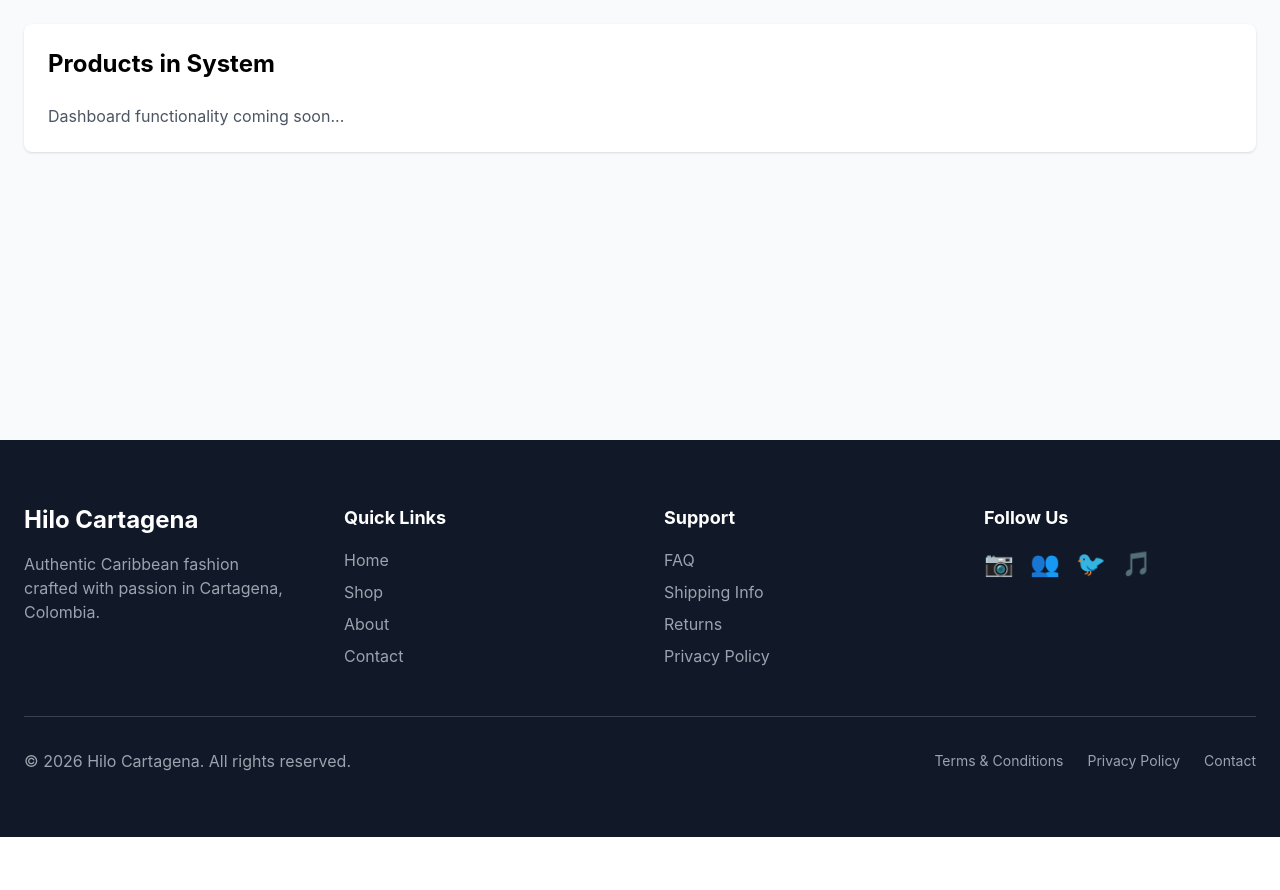
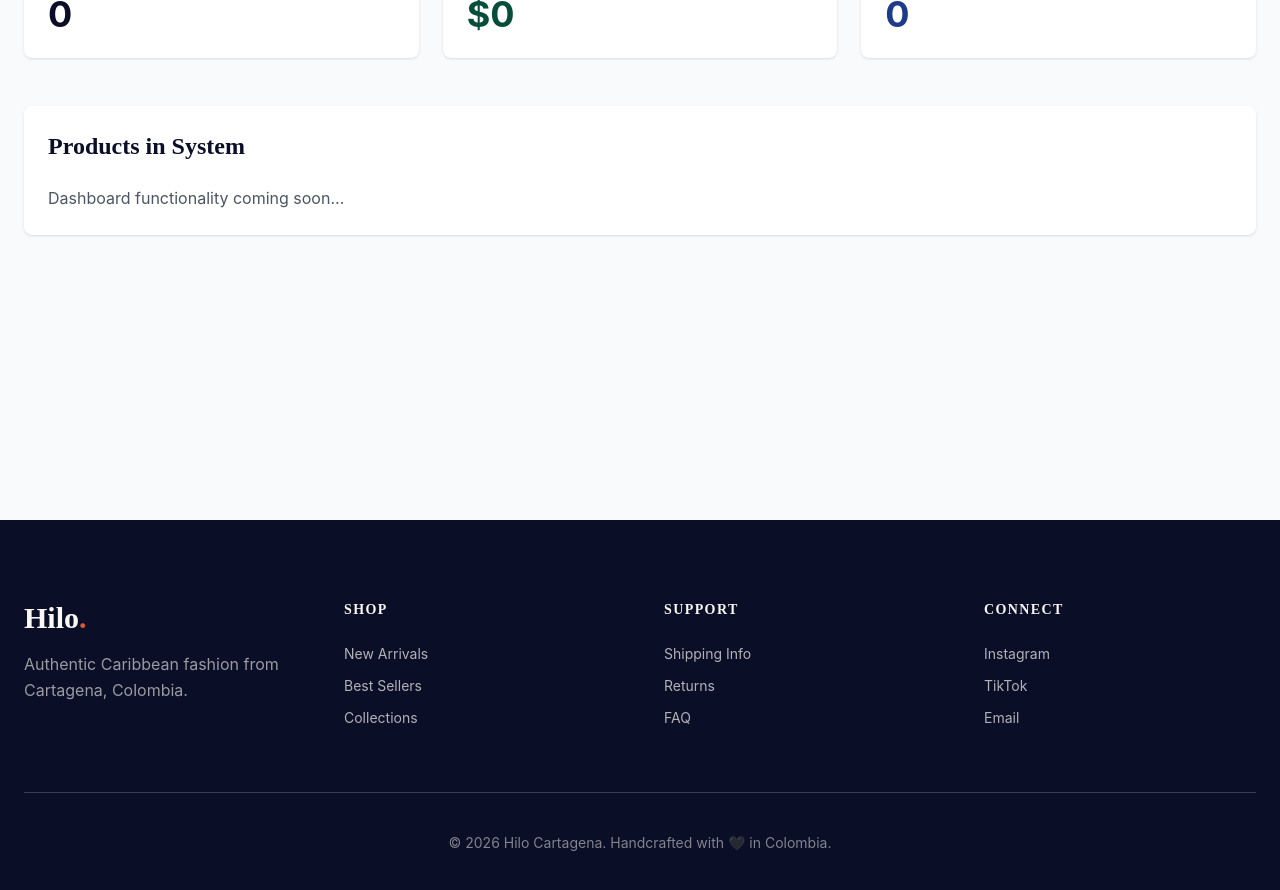
Before and after one commit to CrisOrtizz/hilo-cartagena, a React (Vite) app: page /admin in a window 1280 px wide. Shown: the part 360-1250 px from the top of the page. Before the commit the page ends 1197 px from the top, so only its background shows below. Built offline with nearby package versions, Linux system fonts and the light colour scheme.

Commit message:
design: premium redesign - + quality with google fonts, dark theme, animations, and new sections (why hilo, testimonials, newsletter)

```diff
--- a/src/App.tsx
+++ b/src/App.tsx
@@ -13,12 +13,14 @@ export default function App() {
     <CartProvider>
       <Router>
         <Navigation />
+        <main className="pt-20">
           <Routes>
             <Route path="/" element={<Home />} />
             <Route path="/shop" element={<Shop />} />
             <Route path="/cart" element={<CartPage />} />
             <Route path="/admin" element={<AdminDashboard />} />
           </Routes>
+        </main>
         <Footer />
       </Router>
     </CartProvider>
--- a/src/components/Footer.tsx
+++ b/src/components/Footer.tsx
@@ -1,103 +1,72 @@
+import { Link } from 'react-router-dom';
+import { motion } from 'framer-motion';
+
 export default function Footer() {
   return (
-    <footer className="bg-gray-900 text-white">
-      <div className="max-w-7xl mx-auto px-6 py-16">
+    <footer className="bg-dark text-cream">
+      <div className="max-w-7xl mx-auto px-6 py-20">
+        <div className="grid grid-cols-1 md:grid-cols-4 gap-12 mb-16">
+          <motion.div
+            initial={{ opacity: 0, y: 20 }}
+            whileInView={{ opacity: 1, y: 0 }}
+            transition={{ duration: 0.6 }}
+          >
+            <h3 className="text-3xl font-bold mb-4">
+              Hilo<span className="text-coral">.</span>
+            </h3>
+            <p className="text-cream text-opacity-60">
+              Authentic Caribbean fashion from Cartagena, Colombia.
+            </p>
+          </motion.div>
 
-        {/* Footer Content Grid */}
-        <div className="grid grid-cols-1 md:grid-cols-4 gap-12 mb-12">
+          <motion.div
+            initial={{ opacity: 0, y: 20 }}
+            whileInView={{ opacity: 1, y: 0 }}
+            transition={{ duration: 0.6, delay: 0.1 }}
+          >
+            <h4 className="font-bold mb-6 text-sm uppercase tracking-widest">Shop</h4>
+            <ul className="space-y-3 text-cream text-opacity-70 text-sm">
+              <li><Link to="/shop" className="hover:text-coral transition">New Arrivals</Link></li>
+              <li><a href="#" className="hover:text-coral transition">Best Sellers</a></li>
+              <li><a href="#" className="hover:text-coral transition">Collections</a></li>
+            </ul>
+          </motion.div>
 
-          {/* Column 1: Brand */}
-          <div>
-            <h3 className="text-2xl font-bold text-coral-500 mb-4">
-              Hilo Cartagena
-            </h3>
-            <p className="text-gray-400">
-              Authentic Caribbean fashion crafted with passion in Cartagena, Colombia.
-            </p>
-          </div>
+          <motion.div
+            initial={{ opacity: 0, y: 20 }}
+            whileInView={{ opacity: 1, y: 0 }}
+            transition={{ duration: 0.6, delay: 0.2 }}
+          >
+            <h4 className="font-bold mb-6 text-sm uppercase tracking-widest">Support</h4>
+            <ul className="space-y-3 text-cream text-opacity-70 text-sm">
+              <li><a href="#" className="hover:text-coral transition">Shipping Info</a></li>
+              <li><a href="#" className="hover:text-coral transition">Returns</a></li>
+              <li><a href="#" className="hover:text-coral transition">FAQ</a></li>
+            </ul>
+          </motion.div>
 
-          {/* Column 2: Quick Links */}
-          <div>
-            <h4 className="text-lg font-bold mb-4">Quick Links</h4>
-            <ul className="space-y-2">
-              <li><a href="#home" className="text-gray-400 hover:text-coral-500">Home</a></li>
-              <li><a href="#products" className="text-gray-400 hover:text-coral-500">Shop</a></li>
-              <li><a href="#about" className="text-gray-400 hover:text-coral-500">About</a></li>
-              <li><a href="#contact" className="text-gray-400 hover:text-coral-500">Contact</a></li>
+          <motion.div
+            initial={{ opacity: 0, y: 20 }}
+            whileInView={{ opacity: 1, y: 0 }}
+            transition={{ duration: 0.6, delay: 0.3 }}
+          >
+            <h4 className="font-bold mb-6 text-sm uppercase tracking-widest">Connect</h4>
+            <ul className="space-y-3 text-cream text-opacity-70 text-sm">
+              <li><a href="#" className="hover:text-coral transition">Instagram</a></li>
+              <li><a href="#" className="hover:text-coral transition">TikTok</a></li>
+              <li><a href="#" className="hover:text-coral transition">Email</a></li>
             </ul>
-          </div>
-
-          {/* Column 3: Customer Service */}
-          <div>
-            <h4 className="text-lg font-bold mb-4">Support</h4>
-            <ul className="space-y-2">
-              <li><a href="#" className="text-gray-400 hover:text-coral-500">FAQ</a></li>
-              <li><a href="#" className="text-gray-400 hover:text-coral-500">Shipping Info</a></li>
-              <li><a href="#" className="text-gray-400 hover:text-coral-500">Returns</a></li>
-              <li><a href="#" className="text-gray-400 hover:text-coral-500">Privacy Policy</a></li>
-            </ul>
-          </div>
-
-          {/* Column 4: Social Media */}
-          <div>
-            <h4 className="text-lg font-bold mb-4">Follow Us</h4>
-            <div className="flex gap-4">
-              <a
-                href="https://instagram.com"
-                target="_blank"
-                rel="noopener noreferrer"
-                className="text-2xl hover:text-coral-500 transition duration-300"
-              >
-                📷
-              </a>
-              <a
-                href="https://facebook.com"
-                target="_blank"
-                rel="noopener noreferrer"
-                className="text-2xl hover:text-coral-500 transition duration-300"
-              >
-                👥
-              </a>
-              <a
-                href="https://twitter.com"
-                target="_blank"
-                rel="noopener noreferrer"
-                className="text-2xl hover:text-coral-500 transition duration-300"
-              >
-                🐦
-              </a>
-              <a
-                href="https://tiktok.com"
-                target="_blank"
-                rel="noopener noreferrer"
-                className="text-2xl hover:text-coral-500 transition duration-300"
-              >
-                🎵
-              </a>
-            </div>
-          </div>
+          </motion.div>
         </div>
 
-        {/* Divider */}
-        <div className="border-t border-gray-700 pt-8">
-          {/* Bottom Footer */}
-          <div className="grid grid-cols-1 md:grid-cols-2 gap-8 items-center">
-            <p className="text-gray-400">
-              © 2026 Hilo Cartagena. All rights reserved.
-            </p>
-            <div className="flex justify-start md:justify-end gap-6">
-              <a href="#" className="text-gray-400 hover:text-coral-500 text-sm">
-                Terms & Conditions
-              </a>
-              <a href="#" className="text-gray-400 hover:text-coral-500 text-sm">
-                Privacy Policy
-              </a>
-              <a href="#" className="text-gray-400 hover:text-coral-500 text-sm">
-                Contact
-              </a>
-            </div>
-          </div>
-        </div>
+        <motion.div
+          className="border-t border-cream border-opacity-20 pt-10 text-center text-cream text-opacity-50 text-sm"
+          initial={{ opacity: 0 }}
+          whileInView={{ opacity: 1 }}
+          transition={{ duration: 0.8, delay: 0.4 }}
+        >
+          <p>© 2026 Hilo Cartagena. Handcrafted with 🖤 in Colombia.</p>
+        </motion.div>
       </div>
     </footer>
   );
--- a/src/components/Hero.tsx
+++ b/src/components/Hero.tsx
@@ -2,66 +2,50 @@ import { motion } from 'framer-motion';
 import { Link } from 'react-router-dom';
 
 export default function Hero() {
-  const words = ['Authentic', 'Caribbean', 'Fashion'];
+  return (
+    <section className="relative h-screen bg-dark overflow-hidden flex items-center justify-center">
+      {/* Background */}
+      <div className="absolute inset-0 z-0">
+        <img
+          src="https://images.unsplash.com/photo-1469854523086-cc02fe5d8800?w=1600&h=900&fit=crop"
+          alt="Caribbean"
+          className="w-full h-full object-cover opacity-30"
+        />
+        <div className="absolute inset-0 bg-gradient-to-b from-dark via-dark/80 to-dark"></div>
+      </div>
 
-  return (
-    <section className="bg-dark text-cream min-h-screen flex items-center justify-center pt-20 overflow-hidden">
-      <div className="max-w-4xl mx-auto px-6 text-center">
-
-        {/* Animated Heading */}
-        <motion.h1 className="text-7xl md:text-8xl font-bold mb-8 leading-tight">
-          {words.map((word, i) => (
-            <motion.div
-              key={i}
-              initial={{ opacity: 0, y: 20 }}
-              animate={{ opacity: 1, y: 0 }}
-              transition={{ delay: i * 0.2, duration: 0.8 }}
-              className="inline-block"
-            >
-              {word}{' '}
-            </motion.div>
-          ))}
+      {/* Content */}
+      <div className="relative z-10 max-w-4xl mx-auto px-6 text-center">
+        <motion.h1
+          className="text-7xl md:text-8xl font-bold text-cream mb-8"
+          initial={{ opacity: 0, y: 30 }}
+          animate={{ opacity: 1, y: 0 }}
+          transition={{ duration: 1 }}
+        >
+          Hilo<span className="text-coral">.</span>
         </motion.h1>
 
-        {/* Subtitle */}
         <motion.p
-          className="text-lg text-cream text-opacity-70 mb-12 leading-relaxed"
+          className="text-xl text-cream text-opacity-80 mb-12 max-w-2xl mx-auto"
           initial={{ opacity: 0 }}
           animate={{ opacity: 1 }}
-          transition={{ delay: 0.6, duration: 0.8 }}
+          transition={{ delay: 0.3, duration: 1 }}
         >
-          Handcrafted clothing from Cartagena, Colombia.<br />
-          Each piece tells a story of tradition and culture.
+          Authentic clothing from Cartagena, Colombia.
         </motion.p>
 
-        {/* CTA Buttons */}
         <motion.div
           className="flex flex-col md:flex-row gap-6 justify-center"
-          initial={{ opacity: 0, y: 20 }}
+          initial={{ opacity: 0, y: 30 }}
           animate={{ opacity: 1, y: 0 }}
-          transition={{ delay: 0.8, duration: 0.8 }}
+          transition={{ delay: 0.6, duration: 1 }}
         >
-          <Link
-            to="/shop"
-            className="px-8 py-4 bg-coral text-dark font-bold text-lg hover:shadow-lg transition duration-300"
-          >
+          <Link to="/shop" className="px-10 py-4 bg-coral text-dark font-bold text-lg hover:shadow-2xl transition">
             Shop Now
           </Link>
-          <a
-            href="#products"
-            className="px-8 py-4 border-2 border-cream hover:bg-cream hover:text-dark transition duration-300 font-bold text-lg"
-          >
-            Browse
+          <a href="#why" className="px-10 py-4 border-2 border-cream text-cream hover:bg-cream hover:text-dark transition font-bold">
+            Learn More
           </a>
-        </motion.div>
-
-        {/* Animated Scroll Indicator */}
-        <motion.div
-          className="absolute bottom-12 left-1/2 transform -translate-x-1/2"
-          animate={{ y: [0, 10, 0] }}
-          transition={{ duration: 2, repeat: Infinity }}
-        >
-          <p className="text-cream text-opacity-50 text-sm">Scroll to explore</p>
         </motion.div>
       </div>
     </section>
--- /dev/null
+++ b/src/components/Newsletter.tsx
@@ -0,0 +1,59 @@
+import { useState } from 'react';
+import { motion } from 'framer-motion';
+
+export default function Newsletter() {
+  const [email, setEmail] = useState('');
+  const [submitted, setSubmitted] = useState(false);
+
+  const handleSubmit = (e: React.FormEvent) => {
+    e.preventDefault();
+    setSubmitted(true);
+    setEmail('');
+    setTimeout(() => setSubmitted(false), 3000);
+  };
+
+  return (
+    <section className="bg-cream py-20">
+      <motion.div
+        className="max-w-2xl mx-auto px-6 text-center"
+        initial={{ opacity: 0, y: 30 }}
+        whileInView={{ opacity: 1, y: 0 }}
+        transition={{ duration: 0.8 }}
+      >
+        <h2 className="text-5xl md:text-6xl font-bold text-dark mb-6">
+          Stay<span className="text-coral">.</span>
+        </h2>
+        <p className="text-lg text-dark text-opacity-70 mb-10">
+          Get exclusive access to new collections and Caribbean stories.
+        </p>
+
+        <form onSubmit={handleSubmit} className="flex gap-4 mb-6">
+          <input
+            type="email"
+            value={email}
+            onChange={(e) => setEmail(e.target.value)}
+            placeholder="Your email"
+            required
+            className="flex-1 px-6 py-4 bg-dark text-cream placeholder-cream placeholder-opacity-50 outline-none focus:ring-2 focus:ring-coral transition"
+          />
+          <button
+            type="submit"
+            className="px-8 py-4 bg-coral text-dark font-bold hover:shadow-lg transition duration-300"
+          >
+            Join
+          </button>
+        </form>
+
+        {submitted && (
+          <motion.p
+            initial={{ opacity: 0 }}
+            animate={{ opacity: 1 }}
+            className="text-coral font-bold"
+          >
+            ✓ Welcome to Hilo family
+          </motion.p>
+        )}
+      </motion.div>
+    </section>
+  );
+}
--- a/src/index.css
+++ b/src/index.css
@@ -1,6 +1,8 @@
 @tailwind base;
 @tailwind components;
 @tailwind utilities;
+
+@import url('https://fonts.googleapis.com/css2?family=Playfair+Display:wght@400;500;600;700&family=Inter:wght@300;400;500;600;700&display=swap');
 
 * {
   margin: 0;
@@ -8,6 +10,28 @@
   box-sizing: border-box;
 }
 
+html {
+  scroll-behavior: smooth;
+}
+
 body {
-  font-family: -apple-system, BlinkMacSystemFont, 'Segoe UI', Roboto, sans-serif;
+  font-family: 'Inter', sans-serif;
+  background: #FAF8F3;
+  color: #0A0E27;
+  line-height: 1.6;
 }
+
+h1, h2, h3, h4, h5, h6 {
+  font-family: 'Playfair Display', serif;
+  font-weight: 600;
+}
+
+section {
+  padding: 6rem 0;
+}
+
+@media (max-width: 768px) {
+  section {
+    padding: 4rem 0;
+  }
+}
--- a/src/pages/Home.tsx
+++ b/src/pages/Home.tsx
@@ -1,5 +1,8 @@
 import Hero from '../components/Hero';
+import WhyHilo from '../components/WhyHilo';
 import Products from '../components/Products';
+import Testimonials from '../components/Testimonials';
+import Newsletter from '../components/Newsletter';
 import About from '../components/About';
 import Contact from '../components/Contact';
 
@@ -7,8 +10,11 @@ export default function Home() {
   return (
     <>
       <Hero />
+      <WhyHilo />
       <Products />
+      <Testimonials />
       <About />
+      <Newsletter />
       <Contact />
     </>
   );
```
Also changed, not shown: src/components/Testimonials.tsx (added, +65 -0 lines), src/components/WhyHilo.tsx (added, +57 -0 lines). Lines whose indentation alone changed are shown as unchanged.
